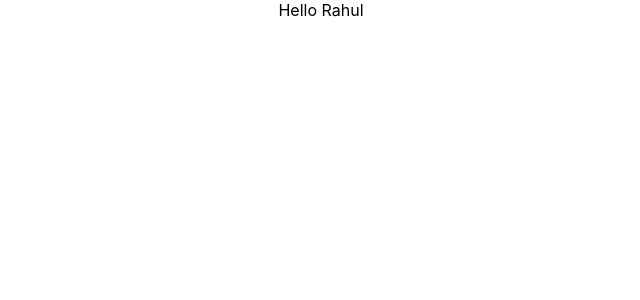
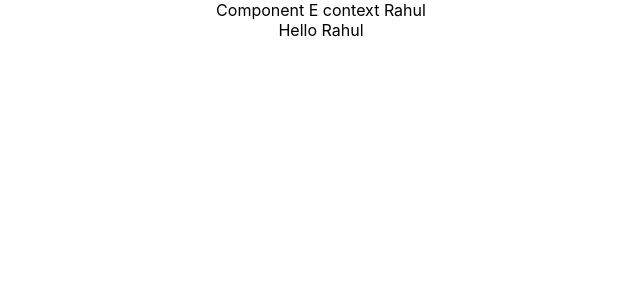
Before and after one commit to rahul-dev7/react-test-project1, a React (Create React App) app in the folder hello-world/: page / in a window 1280 px wide. Shown: the top 300 px of the page, without its empty margins (319-959 px from the left). Built offline with nearby package versions, Linux system fonts and the light colour scheme.

Commit message:
40-context-part3

```diff
--- a/hello-world/src/components/ComponentE.js
+++ b/hello-world/src/components/ComponentE.js
@@ -1,10 +1,17 @@
 import React, { Component } from 'react'
 import ComponentF from './ComponentF'
+import UserContext from './userContext'
 
 class ComponentE extends Component {
+  static contextType = UserContext
   render() {
-    return <ComponentF/>
+    return (
+      <div>
+        Component E context {this.context}
+        <ComponentF />
+      </div>
+    )
   }
 }
-
+// ComponentE.contextType = UserContext
 export default ComponentE
--- a/hello-world/src/components/userContext.js
+++ b/hello-world/src/components/userContext.js
@@ -1,7 +1,8 @@
 import React from "react";
 
-const UserContext = React.createContext();
+const UserContext = React.createContext('WindIdeas');
 const UserProvider = UserContext.Provider
 const UserConsumer = UserContext.Consumer
 
 export {UserProvider, UserConsumer};
+export default UserContext
```
